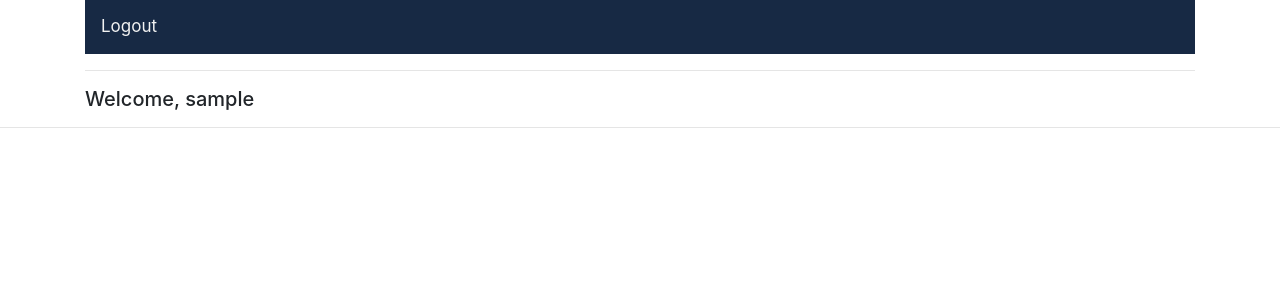
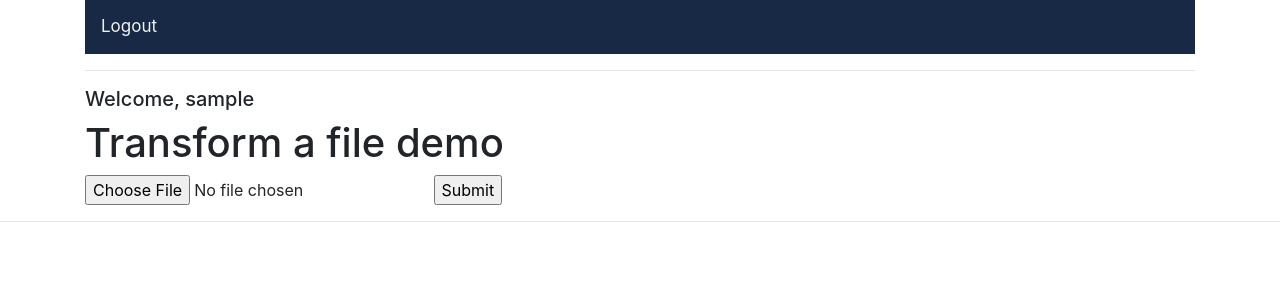
Before and after one commit to infinity-milesman/flask_ed_dash, a Flask app: page / in a window 1280 px wide. Shown: the top 300 px of the page. Run offline with Flask 2, Linux system fonts and the light colour scheme; the visitor is signed in with stand-in values (Sample User, id 1); some libraries are stand-ins or nearby versions.

Commit message:
added csv upload functionality modified

```diff
--- a/templates/index.html
+++ b/templates/index.html
@@ -13,6 +13,12 @@
 
 {% if session['logged_in'] %}
 <h5>Welcome, {{ session['username'] }}</h5>
+ <h1>Transform a file demo</h1>
+
+                <form action="/transform" method="post" enctype="multipart/form-data">
+                    <input type="file" name="data_file" />
+                    <input type="submit" />
+                </form>
 {% endif %}
 
 {% for message in get_flashed_messages() %}
--- a/views.py
+++ b/views.py
@@ -1,3 +1,5 @@
+import csv
+
 from flask import render_template, request, flash, session, url_for
 from werkzeug.security import check_password_hash, generate_password_hash
 from werkzeug.utils import redirect
@@ -75,3 +77,16 @@ def logout():
     session['logged_in'] = False
     # redirecting to home page
     return redirect(url_for('index_page'))
+
+import io
+@app.route('/transform',methods=['POST','OPTIONS'])
+def transform_csv():
+    file = request.files['data_file']
+    if not file:
+        return "No file given."
+    stream = io.StringIO(file.stream.read().decode('UTF8'),newline=None)
+    csv_input = csv.reader(stream)
+    for row in csv_input:
+        print(row)
+    #Write your things here.
+    return "Successfull."
```
